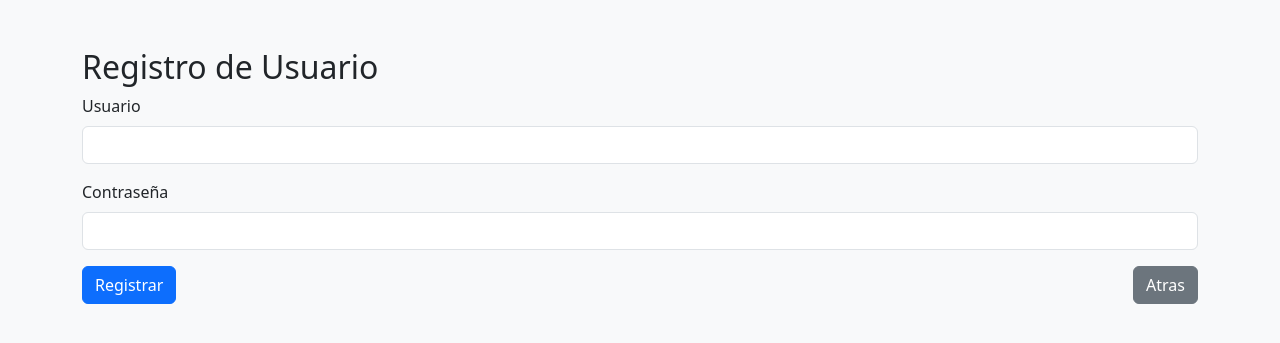
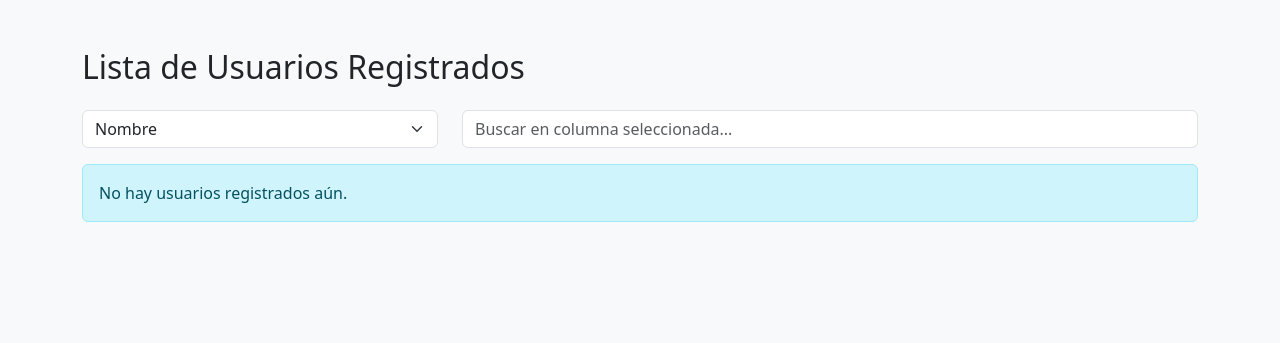
Before and after one commit to codigoscerrados-prog/fastapi-form-app, a FastAPI app: page /register in a window 1280 px wide. Shown: the top 343 px of the page. Run offline with FastAPI, Linux system fonts and the light colour scheme; some libraries are stand-ins or nearby versions.

Commit message:
Subir proyecto completo

```diff
--- a/app/templates/register.html
+++ b/app/templates/register.html
@@ -3,34 +3,109 @@
 
 <head>
     <meta charset="UTF-8">
-    <title>Registro</title>
+    <title>Usuarios Registrados</title>
     <link href="https://cdn.jsdelivr.net/npm/bootstrap@5.3.2/dist/css/bootstrap.min.css" rel="stylesheet">
+    <!-- DataTables CSS -->
+    <link rel="stylesheet" href="https://cdn.datatables.net/1.13.6/css/dataTables.bootstrap5.min.css">
+    <style>
+        /* Ocultar la búsqueda global de DataTables */
+        .dataTables_filter {
+            display: none;
+        }
+    </style>
 </head>
 
 <body class="bg-light">
     <div class="container mt-5">
-        <h2>Registro de Usuario</h2>
+        <h2 class="mb-4">Lista de Usuarios Registrados</h2>
 
-        {% if message %}
-        <div class="alert alert-info">{{ message }}</div>
+        <!-- 🔍 Filtro por columna -->
+        <div class="row mb-3">
+            <div class="col-md-4">
+                <select id="columnaSelect" class="form-select">
+                    <option value="1">Nombre</option>
+                    <option value="2">Dirección</option>
+                    <option value="3">Fecha de Nacimiento</option>
+                    <option value="4">Género</option>
+                    <option value="5">Teléfono</option>
+                    <option value="6">Correo</option>
+                </select>
+            </div>
+            <div class="col-md-8">
+                <input type="text" id="searchInput" class="form-control" placeholder="Buscar en columna seleccionada...">
+            </div>
+        </div>
+
+        {% if usuarios %}
+        <table id="usuariosTable" class="table table-bordered table-striped">
+            <thead class="table-dark">
+                <tr>
+                    <th>ID</th>
+                    <th>Nombre</th>
+                    <th>Dirección</th>
+                    <th>Fecha de Nacimiento</th>
+                    <th>Género</th>
+                    <th>Teléfono</th>
+                    <th>Correo</th>
+                    <th>Acciones</th>
+                </tr>
+            </thead>
+            <tbody>
+                {% for user in usuarios %}
+                <tr>
+                    <form method="post" action="/actualizar/{{ user.id }}">
+                        <td>{{ user.id }}</td>
+                        <td><input type="text" name="name" value="{{ user.name }}" class="form-control"></td>
+                        <td><input type="text" name="address" value="{{ user.address }}" class="form-control"></td>
+                        <td><input type="date" name="birth_date" value="{{ user.birth_date }}" class="form-control"></td>
+                        <td>
+                            <select name="gender" class="form-select">
+                                <option value="Masculino" {% if user.gender=='Masculino' %}selected{% endif %}>Masculino</option>
+                                <option value="Femenino" {% if user.gender=='Femenino' %}selected{% endif %}>Femenino</option>
+                                <option value="Otro" {% if user.gender=='Otro' %}selected{% endif %}>Otro</option>
+                            </select>
+                        </td>
+                        <td><input type="text" name="phone" value="{{ user.phone }}" class="form-control"></td>
+                        <td><input type="email" name="email" value="{{ user.email }}" class="form-control"></td>
+                        <td><button type="submit" class="btn btn-sm btn-warning">Guardar</button></td>
+                    </form>
+                </tr>
+                {% endfor %}
+            </tbody>
+        </table>
+
+        <div class="mt-3">
+            <a href="/form" class="btn btn-secondary">Atrás</a>
+        </div>
+
+        {% else %}
+        <div class="alert alert-info">No hay usuarios registrados aún.</div>
         {% endif %}
+    </div>
 
-        <form method="post" action="/register">
-            <div class="mb-3">
-                <label class="form-label">Usuario</label>
-                <input type="text" class="form-control" name="username" required>
-            </div>
+    <!-- JS: jQuery + DataTables -->
+    <script src="https://code.jquery.com/jquery-3.7.0.min.js"></script>
+    <script src="https://cdn.datatables.net/1.13.6/js/jquery.dataTables.min.js"></script>
+    <script src="https://cdn.datatables.net/1.13.6/js/dataTables.bootstrap5.min.js"></script>
 
-            <div class="mb-3">
-                <label class="form-label">Contraseña</label>
-                <input type="password" class="form-control" name="password" required>
-            </div>
-            <div class="d-flex justify-content-between mt-3">
-                <button type="submit" class="btn btn-primary">Registrar</button>
-                <a href="/login" class="btn btn-secondary">Atras</a>
-            </div>
-        </form>
-    </div>
+    <!-- DataTables con filtro por columna personalizada -->
+    <script>
+        $(document).ready(function () {
+            const table = $('#usuariosTable').DataTable({
+                pageLength: 10,
+                order: [],
+                language: {
+                    url: "//cdn.datatables.net/plug-ins/1.13.6/i18n/es-ES.json"
+                }
+            });
+
+            $('#searchInput').on('keyup', function () {
+                const columnaIndex = $('#columnaSelect').val();
+                table.columns().search('');  // Limpiar búsquedas anteriores
+                table.column(columnaIndex).search(this.value).draw();
+            });
+        });
+    </script>
 </body>
 
 </html>
```
